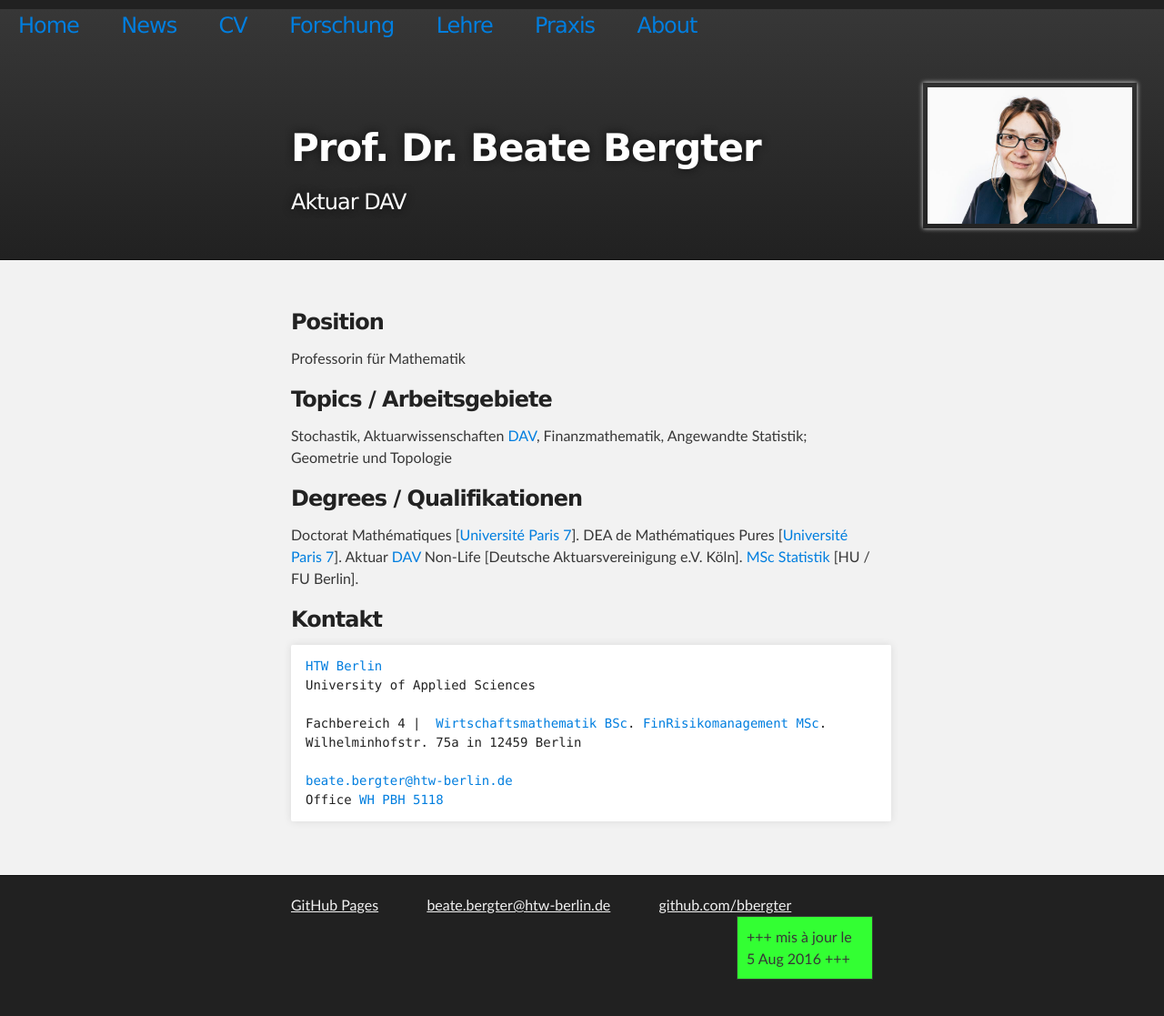
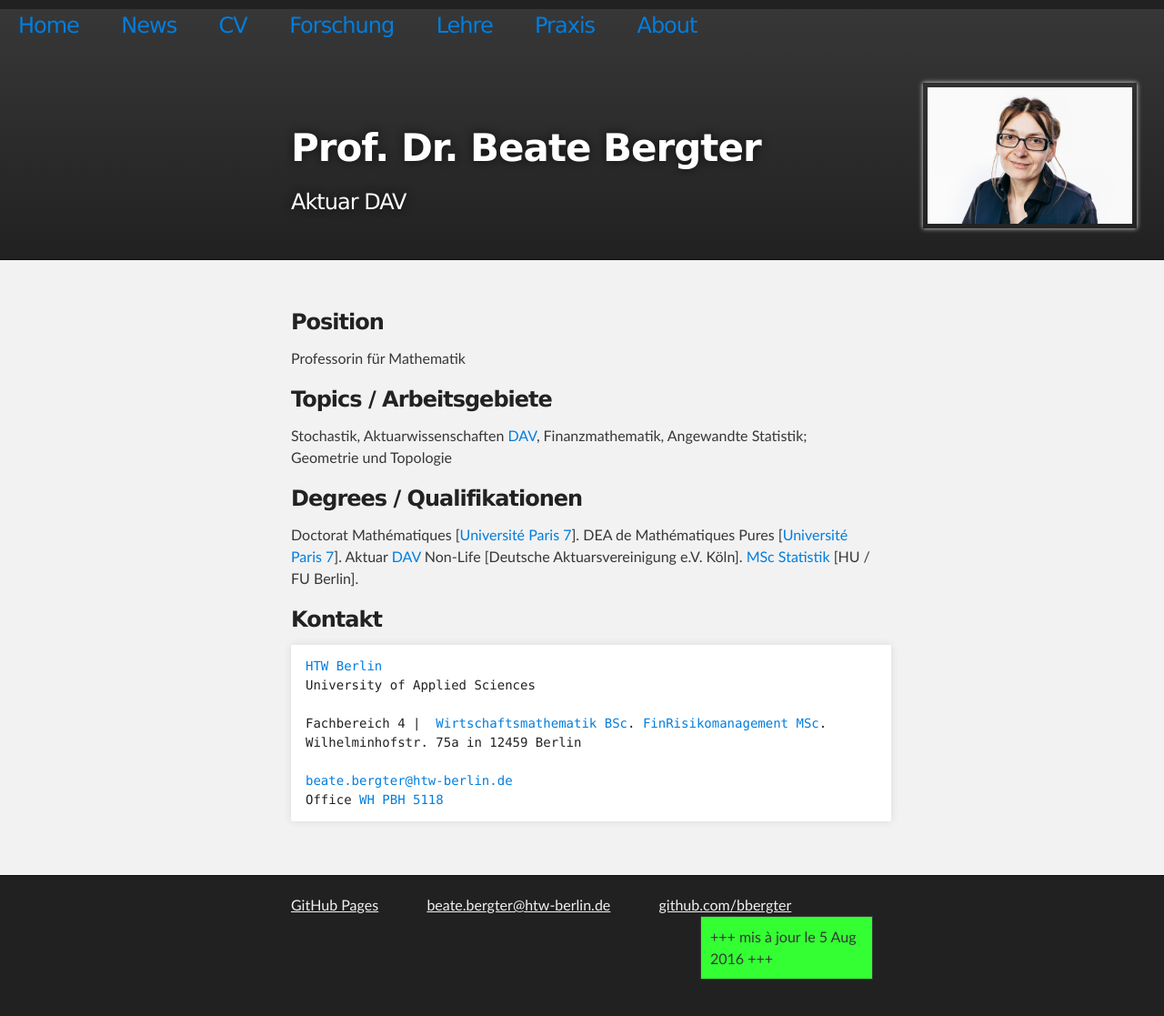
Before and after one commit to bbergter/bbergter, a Jekyll site: the page index.html, which Jekyll copies as it is, in a window 1280 px wide. Shown: the whole page at 91% size. Built offline with Jekyll 4.4.1, drawn with Linux system fonts in a browser that asks for light colours.

Commit message:
Update index.html

```diff
--- a/index.html
+++ b/index.html
@@ -100,8 +100,8 @@ Office <a href="http://youtu.be/cewuqc1zl4g" title="PBH" target="_blank">WH PBH
 
 
 <div align="right">
-    <table height="10" border="1" cellpadding="2" cellspacing="2"
-      width="150">
+    <table height="10" border="1" cellpadding="1" cellspacing="1"
+      width="190">
       <tbody>
         <tr>
            <td bgcolor="#33ff33" valign="top">
```
